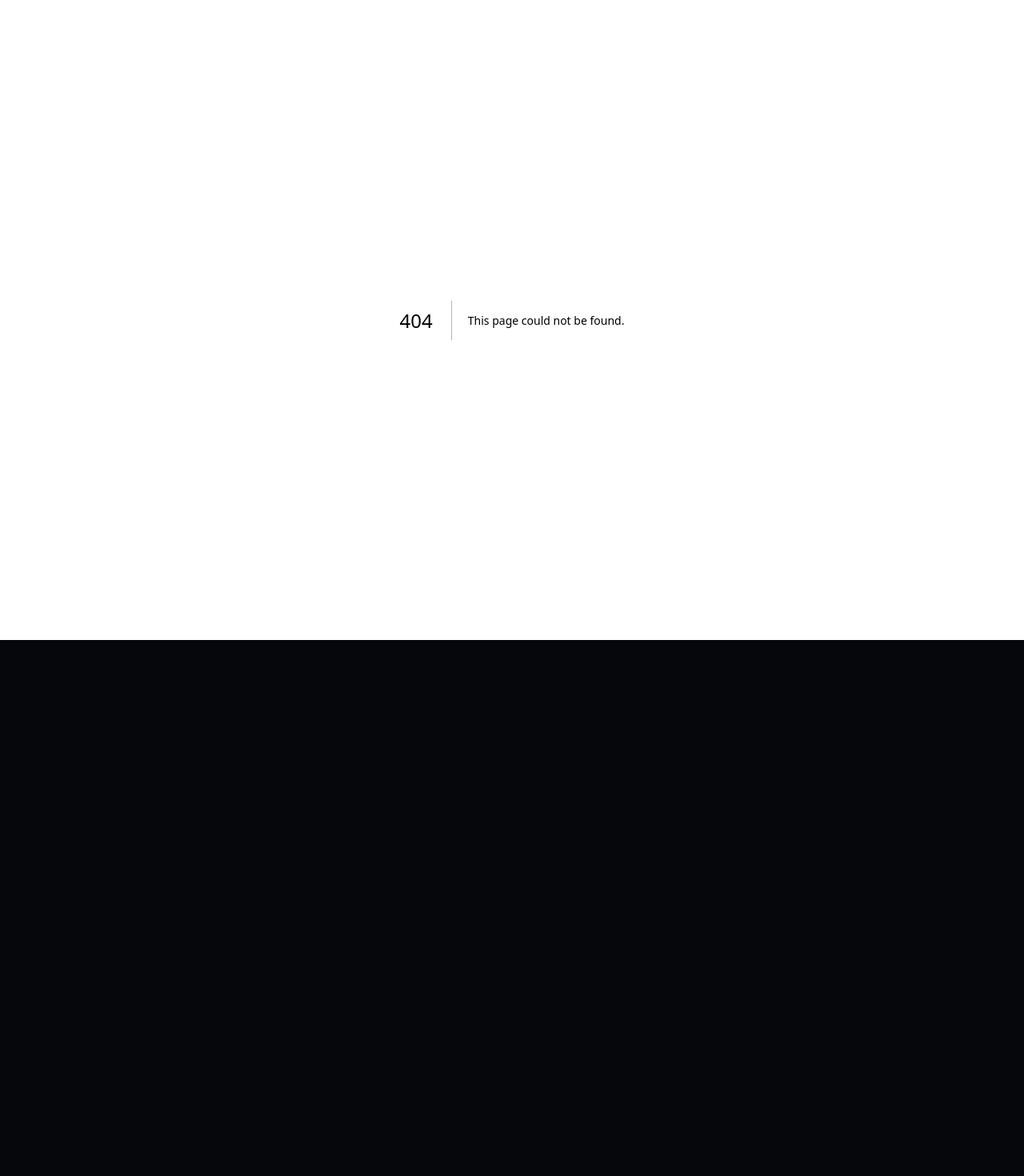
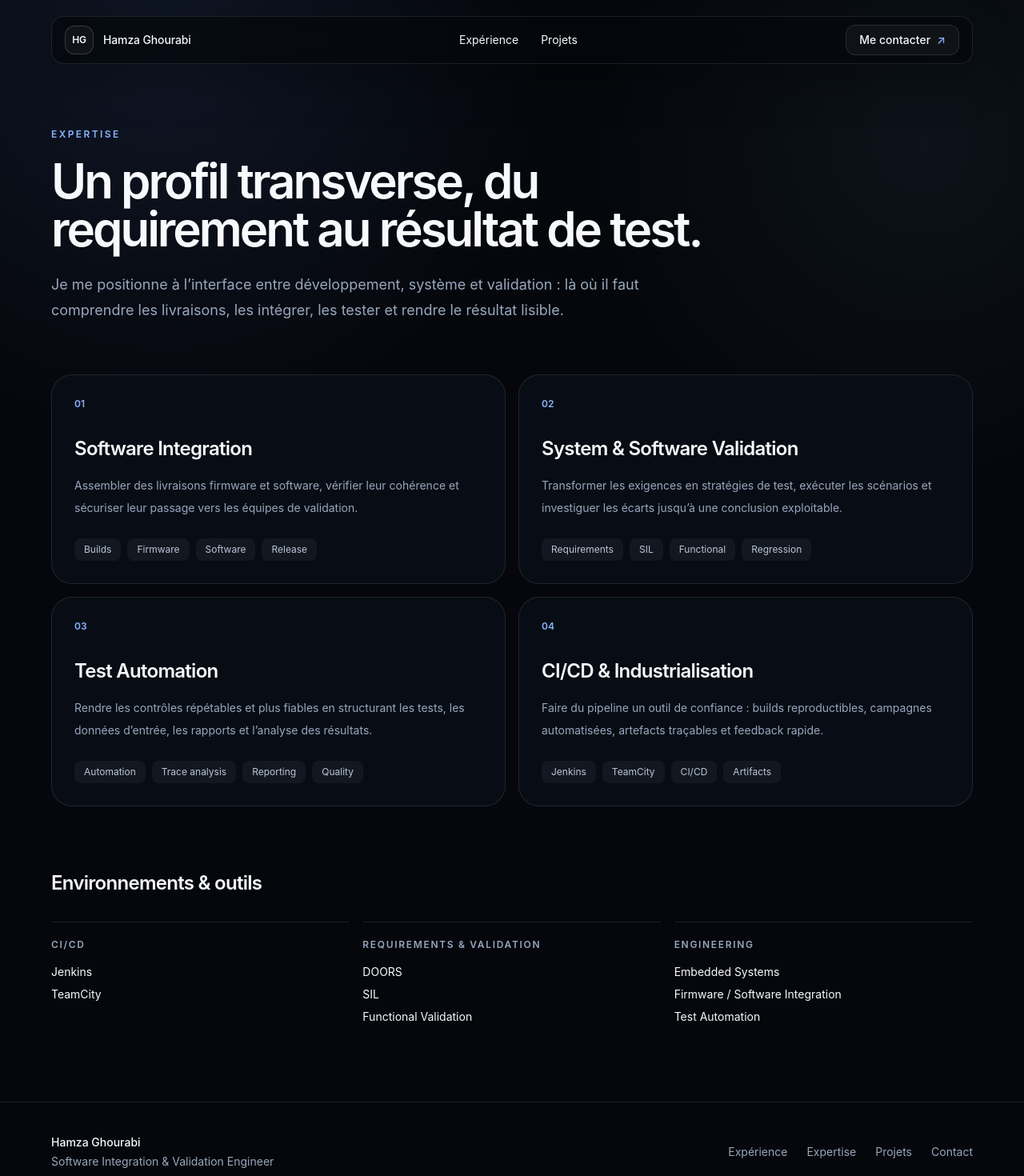
Before and after one commit to Robotham33/Portfolio-Hamza-Ghourabi, a Next.js app: page /expertise in a window 1280 px wide. Before the commit this address had no page. Shown: the top 1470 px of the page at 80% size. Before the commit the page ends 800 px from the top, so only its background shows below. Built offline with nearby package versions, Linux system fonts and the light colour scheme.

Commit message:
feat(v3): add app/expertise/page.tsx

```diff
--- /dev/null
+++ b/app/expertise/page.tsx
@@ -0,0 +1,50 @@
+import { SiteFooter } from "@/components/layout/site-footer";
+import { SiteHeader } from "@/components/layout/site-header";
+import { expertise, toolGroups } from "@/content/portfolio";
+
+export default function ExpertisePage() {
+  return (
+    <>
+      <SiteHeader />
+      <main className="px-5 pb-24 pt-32 sm:px-6 lg:px-8 lg:pt-40">
+        <div className="mx-auto max-w-6xl">
+          <p className="text-xs font-semibold tracking-[0.2em] text-[var(--accent)] uppercase">Expertise</p>
+          <h1 className="mt-5 max-w-4xl text-4xl font-semibold tracking-[-0.05em] sm:text-5xl lg:text-6xl">
+            Un profil transverse, du requirement au résultat de test.
+          </h1>
+          <p className="mt-6 max-w-3xl text-lg leading-8 text-[var(--muted-foreground)]">
+            Je me positionne à l’interface entre développement, système et validation : là où il faut comprendre les livraisons, les intégrer, les tester et rendre le résultat lisible.
+          </p>
+
+          <div className="mt-16 grid gap-4 md:grid-cols-2">
+            {expertise.map((item) => (
+              <article key={item.title} className="rounded-[26px] border border-[var(--border)] bg-[#080d15] p-7">
+                <p className="text-xs font-semibold text-[var(--accent)]">{item.index}</p>
+                <h2 className="mt-8 text-2xl font-semibold tracking-[-0.03em]">{item.title}</h2>
+                <p className="mt-4 text-sm leading-7 text-[var(--muted-foreground)]">{item.text}</p>
+                <div className="mt-6 flex flex-wrap gap-2">
+                  {item.tags.map((tag) => <span key={tag} className="rounded-lg bg-[var(--surface)] px-3 py-1.5 text-xs text-[#b9c6d8]">{tag}</span>)}
+                </div>
+              </article>
+            ))}
+          </div>
+
+          <section className="mt-20">
+            <h2 className="text-2xl font-semibold tracking-[-0.03em]">Environnements & outils</h2>
+            <div className="mt-8 grid gap-4 md:grid-cols-3">
+              {toolGroups.map((group) => (
+                <div key={group.label} className="border-t border-[var(--border)] pt-5">
+                  <p className="text-xs font-semibold tracking-[0.14em] text-[var(--muted-foreground)] uppercase">{group.label}</p>
+                  <div className="mt-4 space-y-2">
+                    {group.items.map((item) => <p key={item} className="text-sm text-[var(--foreground)]">{item}</p>)}
+                  </div>
+                </div>
+              ))}
+            </div>
+          </section>
+        </div>
+      </main>
+      <SiteFooter />
+    </>
+  );
+}
```
